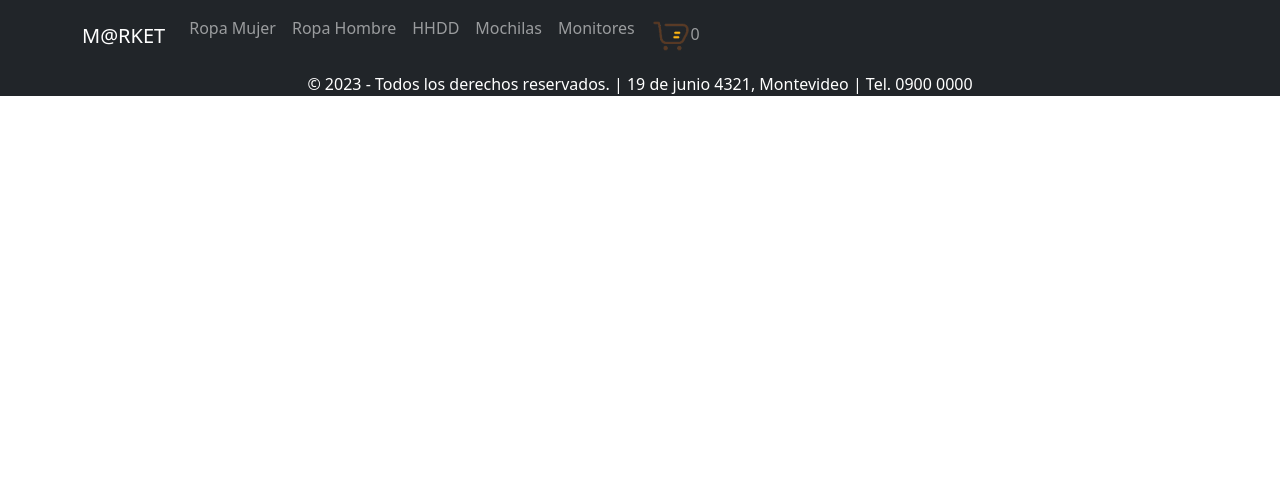
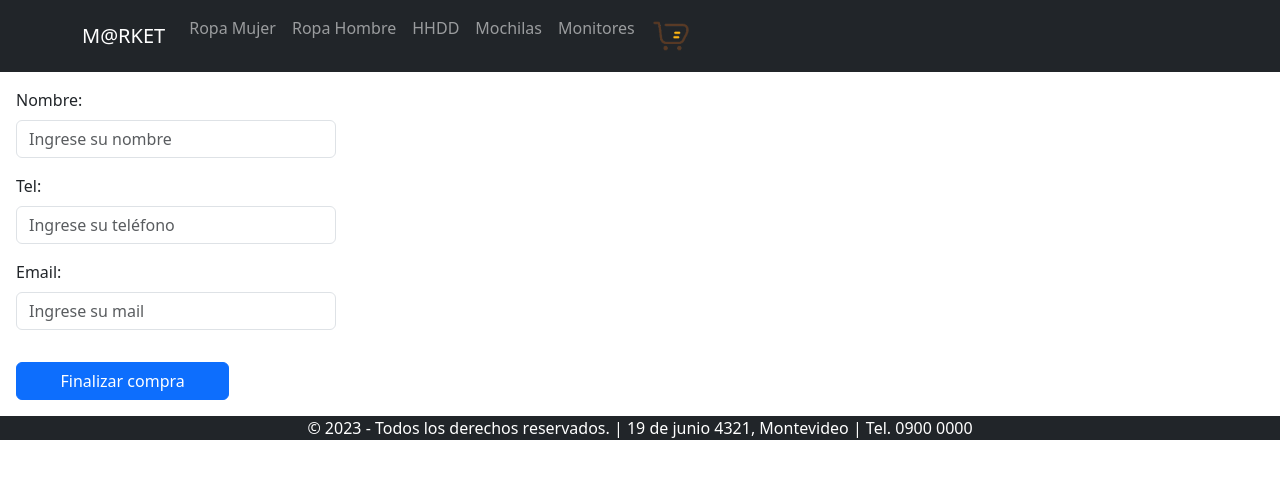
Before and after one commit to diegolemaz/Coder-ReactJS-2.0, a React (Vite) app: page /checkout in a window 1280 px wide. Shown: the top 478 px of the page. Built offline with nearby package versions, Linux system fonts and the light colour scheme.

Commit message:
Agregamos Cart y Checkout

```diff
--- a/package.json
+++ b/package.json
@@ -11,6 +11,7 @@
   },
   "dependencies": {
     "bootstrap": "^5.3.1",
+    "firebase": "^10.4.0",
     "react": "^18.2.0",
     "react-bootstrap": "^2.8.0",
     "react-dom": "^18.2.0",
--- a/src/App.jsx
+++ b/src/App.jsx
@@ -5,9 +5,10 @@ import FooterX from "./components/Footer";
 import ItemListContainer from "./components/ItemListContainer";
 import ItemDetailContainer from "./components/ItemDetailContainer";
 import { BrowserRouter, Routes, Route } from "react-router-dom";
-//import { Spinner } from "react-bootstrap";
 import { CartProvider } from "./context/cartContext";
 import { useState } from "react";
+import Cart from "./components/Cart";
+import Checkout from "./components/Checkout";
 
 
 function App() {
@@ -22,6 +23,8 @@ function App() {
             <Route exact path="/" element={<ItemListContainer greeting="Bienvenid@s a nuestro sitio!" />} />
             <Route exact path="/category/:categoryId" element={<ItemListContainer greeting="Bienvenid@s a nuestro sitio!" />} />
             <Route exact path="/item/:itemId" element={<ItemDetailContainer />} />
+            <Route exact path="/cart" element={<Cart />} />
+            <Route exact path="/checkout" element={<Checkout />} />
           </Routes>
           <FooterX />
         </BrowserRouter>
--- /dev/null
+++ b/src/components/Cart.jsx
@@ -0,0 +1,44 @@
+import { Link } from 'react-router-dom';
+import { CartContext } from '../context/cartContext';
+import { useContext, useState } from 'react';
+import Button from 'react-bootstrap/Button';
+import Item from './Item';
+
+
+function Cart() {
+    const { cartList, removeItem, clear } = useContext(CartContext);
+
+    return (
+
+        <div className="container">
+            {
+                cartList.map((item) => (
+                    <div key={item.id}>
+                        <br />
+                        <h3>{item.title}</h3>
+                        <p>Precio unit: ${item.price}</p>
+                        <p>Precio total: ${item.price * item.quantity}</p>
+
+                        <p>Cant: {item.quantity}</p>
+
+                        <br />
+                    </div>
+                ))
+            }
+            {
+                cartList.length > 0 ?
+                    <>
+                        <Button className="m-3 col-md-2" variant="danger" onClick={clear}>Vaciar carrito</Button>
+                        <Link to="/checkout"><Button className="m-3 col-md-2" variant="success">Finalizar compra</Button></Link>
+                    </> :
+                    <>
+                        <h2>El carrito está vacío, elige productos!</h2>
+                        <Link to="/"><Button className="m-3 col-md-2" variant="dark">Elige productos</Button></Link>
+                    </>
+            }
+        </div>
+
+    )
+};
+
+export default Cart;
--- a/src/components/CartWidget.jsx
+++ b/src/components/CartWidget.jsx
@@ -1,11 +1,18 @@
+import { useContext } from "react";
 import carrIm from "../assets/carritoNav.png";
+import { CartContext } from '../context/cartContext';
+useContext
 
-let cantidadCarrito = 0;
+
 const CartWidget =() =>  {
-    return (
+ const { quantityCart } = useContext(CartContext);
+
+ console.log(quantityCart )
+
+ return (
         <>
         <img src={carrIm} alt="Carrito" height={40}/>
-        <span>{cantidadCarrito}</span>
+        <span>{quantityCart>0 ? quantityCart : null}</span>
         </>
     )
 }
--- /dev/null
+++ b/src/components/Checkout.jsx
@@ -0,0 +1,26 @@
+import { useState } from "react";
+import Button from 'react-bootstrap/Button';
+import Form from 'react-bootstrap/Form';
+
+export default function Checkout() {
+    const [name, setName] = useState("");
+    const [phone, setPhone] = useState("");
+    const [email, setEmail] = useState("");
+    return (
+        <Form>
+            <Form.Group className="m-3 col-md-3">
+                <Form.Label>Nombre:</Form.Label>
+                <Form.Control placeholder="Ingrese su nombre" type="text" value={name} onChange={(event => setName(event.target.value))} />
+            </Form.Group>
+            <Form.Group className="m-3 col-md-3">
+                <Form.Label>Tel:</Form.Label>
+                <Form.Control placeholder="Ingrese su teléfono" type="number" value={phone} onChange={(event => setPhone(event.target.value))} />
+            </Form.Group>
+            <Form.Group className="m-3 col-md-3">
+                <Form.Label>Email:</Form.Label>
+                <Form.Control placeholder="Ingrese su mail" type="text" value={email} onChange={(event => setEmail(event.target.value))} />
+            </Form.Group>
+            <Button className="m-3 col-md-2" variant="primary" type="submit">Finalizar compra</Button>
+        </Form>
+    )
+}
--- a/src/components/ItemDetailContainer.jsx
+++ b/src/components/ItemDetailContainer.jsx
@@ -22,8 +22,6 @@ const ItemDetailContainer = () => {
         getProductsById(Number(itemId))
             .then((res) => {
                 setProd(res);
-            })
-            .finally(() => {
                 setLoading(false);
             });
     }, [itemId]);
--- a/src/components/ItemListContainer.jsx
+++ b/src/components/ItemListContainer.jsx
@@ -3,6 +3,7 @@ import data from "./products.json";
 import ItemList from "./ItemList";
 import { useParams } from "react-router-dom";
 import Loading from "./Loading";
+import {getFirestore, getDoc, doc} from "firebase/firestore"
 
 const ItemListContainer = ({ greeting }) => {
     const [products, setProducts] = useState([]);
--- a/src/context/CartContext.jsx
+++ b/src/context/CartContext.jsx
@@ -1,10 +1,11 @@
-import { createContext, useState } from "react";
+import { createContext, useEffect, useState } from "react";
 
 export const CartContext = createContext();
 
 export function CartProvider({ children }) {
 
     const [cartList, setCartList] = useState([]);
+
 
 
     // AGREGAR AL CARRITO
@@ -23,12 +24,20 @@ export function CartProvider({ children }) {
 
     // BORRAR ITEM DEL CARRITO
     const removeItem = (id) => {
-        const filterCart = cartList.filter((item) => item.id !== id);
-        setCartList(filterCart);
+        useEffect((filterCart) => {
+            cartList.filter((item) => item.id !== id);
+            setCartList();
+        }, [cartList]);
+    }
+
+    //CANTIDAD CARRITO
+    const quantityCart = () => {
+        return cartList.reduce((acum, item) => acum + item.quantity, 0);
+
     }
 
     return (
-        <CartContext.Provider value={{ cartList, addItem, clear, removeItem }}>
+        <CartContext.Provider value={{ cartList, addItem, clear, removeItem, quantityCart }}>
             {children}
         </CartContext.Provider>
     );
--- a/src/main.jsx
+++ b/src/main.jsx
@@ -1,6 +1,24 @@
 import React from 'react'
 import ReactDOM from 'react-dom/client'
 import App from './App.jsx'
+
+// Import the functions you need from the SDKs you need
+import { initializeApp } from "firebase/app";
+// TODO: Add SDKs for Firebase products that you want to use
+// https://firebase.google.com/docs/web/setup#available-libraries
+
+// Your web app's Firebase configuration
+const firebaseConfig = {
+  apiKey: "AIzaSyBQyaXIIIu5KUA9R217TR3VXDWz0nKhGQk",
+  authDomain: "test-firebase-clase13-8a591.firebaseapp.com",
+  projectId: "test-firebase-clase13-8a591",
+  storageBucket: "test-firebase-clase13-8a591.appspot.com",
+  messagingSenderId: "650786208939",
+  appId: "1:650786208939:web:1cf13d7ca4b1a564b30bee"
+};
+
+// Initialize Firebase
+const app = initializeApp(firebaseConfig);
 
 
 ReactDOM.createRoot(document.getElementById('root')).render(
```
Also changed, not shown: 1 other file (tests, documents, lock files or other folders).
